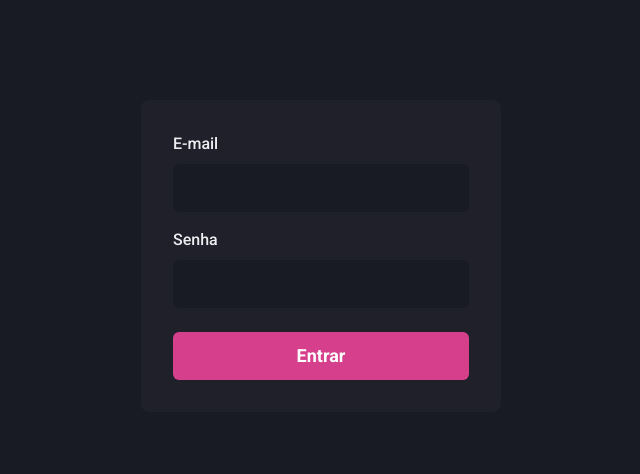
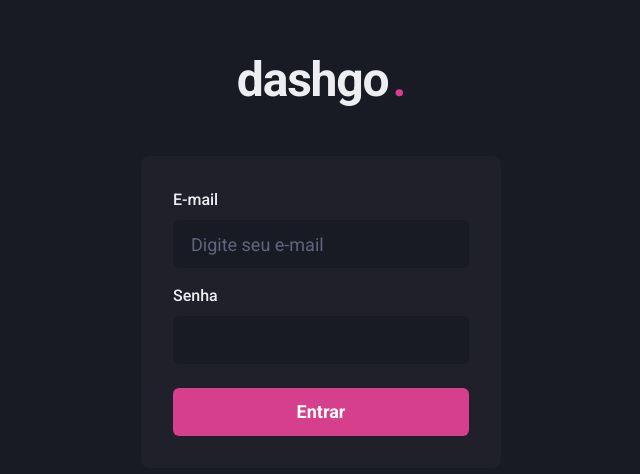
Before and after one commit to Mateus8741/ignite-Dashgo, a Next.js app: page / in a window 1280 px wide. Shown: the part 144-618 px from the top of the page, without its empty margins (319-959 px from the left). Built offline with nearby package versions, Linux system fonts and the light colour scheme.

Commit message:
fix: logo spacing

```diff
--- a/src/components/Header/Logo.tsx
+++ b/src/components/Header/Logo.tsx
@@ -1,6 +1,25 @@
 import { Text } from '@chakra-ui/react'
+import { useRouter } from 'next/router'
 
 export function Logo() {
+  const router = useRouter()
+
+  if (router.pathname === '/') {
+    return (
+      <Text
+        fontSize={['2xl', '5xl']}
+        fontWeight="bold"
+        letterSpacing="tight"
+        mb={10}
+      >
+        dashgo
+        <Text as="span" ml="1" color="pink.500">
+          .
+        </Text>
+      </Text>
+    )
+  }
+
   return (
     <Text
       fontSize={['2xl', '3xl']}
--- a/src/pages/index.tsx
+++ b/src/pages/index.tsx
@@ -4,6 +4,7 @@ import { useForm } from 'react-hook-form'
 import * as yup from 'yup'
 import { yupResolver } from '@hookform/resolvers/yup'
 import { useRouter } from 'next/router'
+import { Logo } from '@/components/Header/Logo'
 
 interface SignInFormData {
   email: string
@@ -35,7 +36,15 @@ export default function SignIn() {
   }
 
   return (
-    <Flex w="100vw" h="100vh" align="center" justify="center">
+    <>
+      <Flex
+        w="100vw"
+        h="100vh"
+        align="center"
+        justify="center"
+        direction="column"
+      >
+        <Logo />
         <Flex
           as="form"
           w="100%"
@@ -50,6 +59,7 @@ export default function SignIn() {
             <Input
               type="email"
               label="E-mail"
+              placeholder="Digite seu e-mail"
               {...register('email')}
               error={errors.email}
             />
@@ -72,5 +82,6 @@ export default function SignIn() {
           </Button>
         </Flex>
       </Flex>
+    </>
   )
 }
```
Also changed, not shown: public/background.svg (added). Lines whose indentation alone changed are shown as unchanged.
